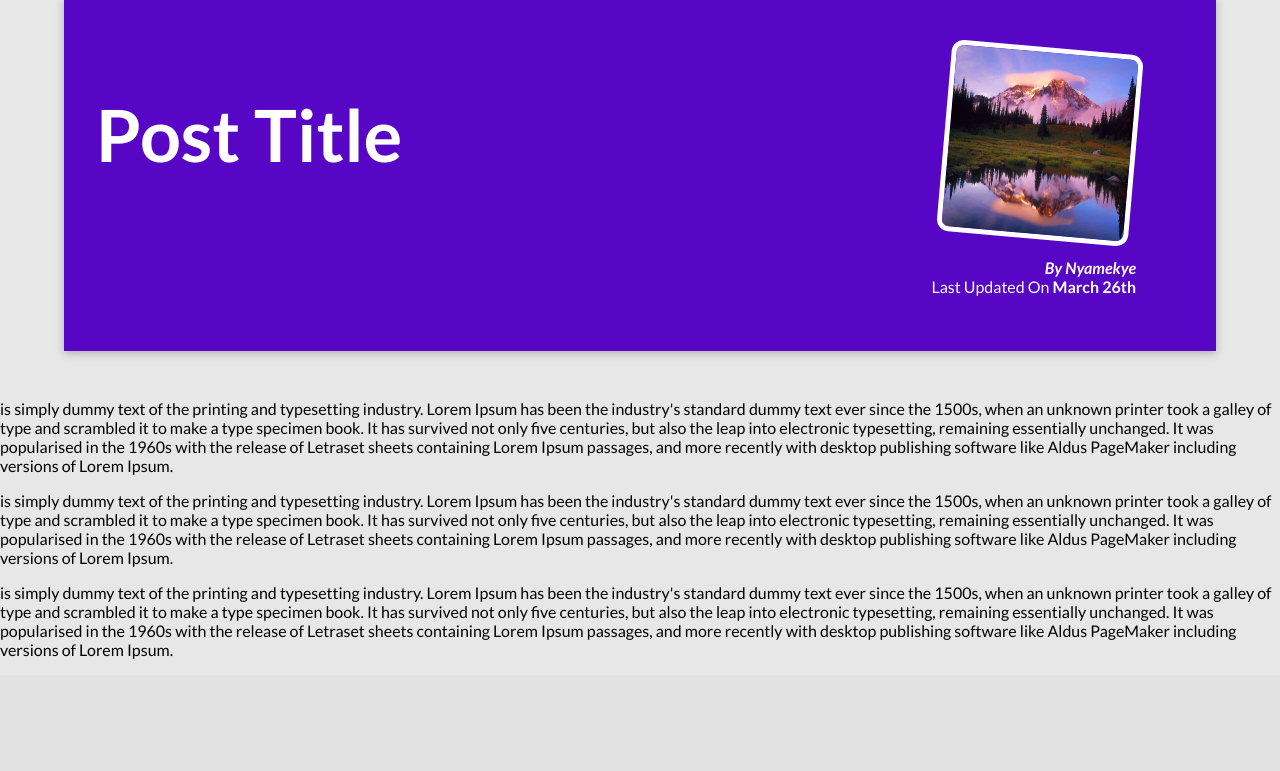
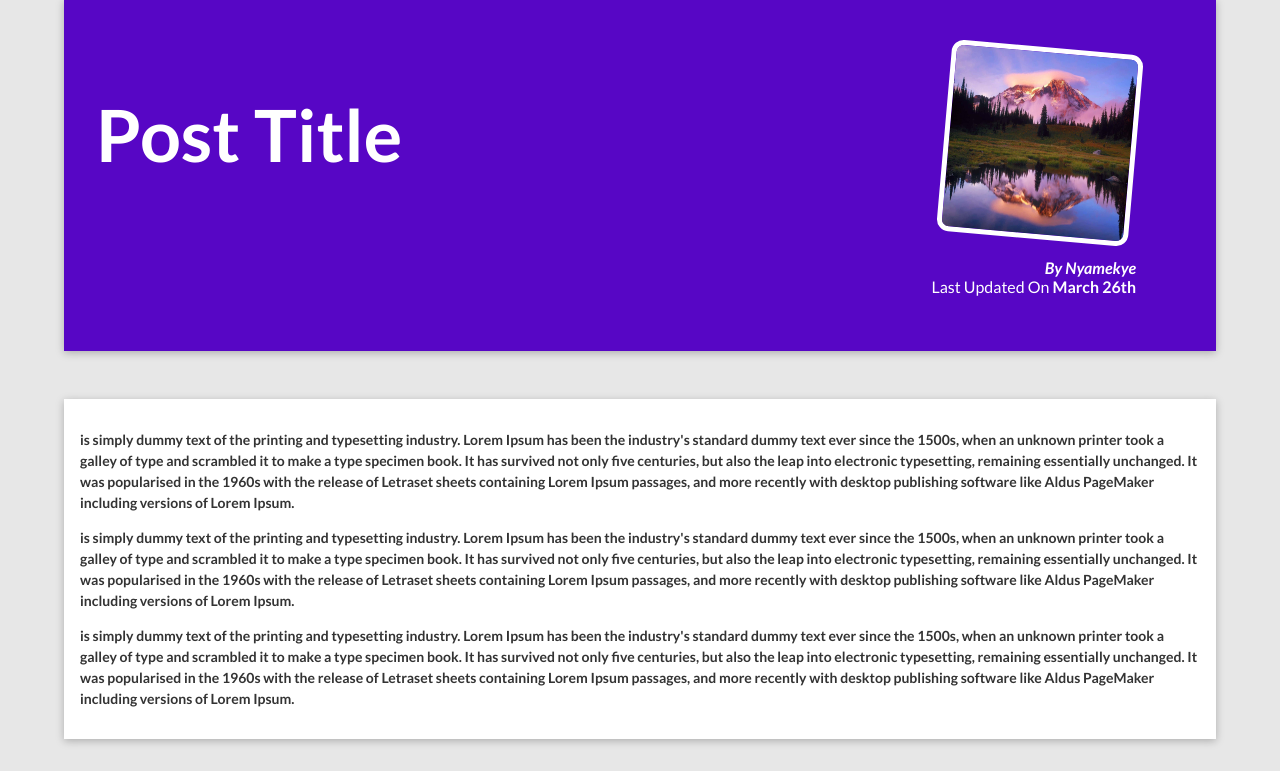
Before and after one commit to Kwesi-Nyamekye/My-first-blog, a Django app: page /posts/1 in a window 1280 px wide. Shown: the part 129-900 px from the top of the page. Before the commit the page ends 788 px from the top, so only its background shows below. Run offline with Django 5.2, Linux system fonts and the light colour scheme; some web fonts are replaced.

Commit message:
Update post-details.css

```diff
--- a/Blog/Static/Blog/post-details.css
+++ b/Blog/Static/Blog/post-details.css
@@ -49,3 +49,31 @@ body {
 #summary time {
     font-weight: bold;
 }
+
+main {
+    margin: 2rem auto;
+    padding: 1rem;
+    width: 90%;
+    max-width: 90rem;
+    background-color: #fff; /* Change to your desired background color */
+    box-shadow: 0 2px 8px rgba(0, 0, 0, 0.25);
+}
+
+main p {
+    margin-bottom: 1rem;
+    font-size: 1rem;
+    line-height: 1.5;
+    color: #333;
+}
+main {
+    font-family: "Lato", sans-serif;
+    font-size: 16px;
+    line-height: 1.6;
+    color: #333;
+    font-weight: bold;
+}
+
+main p {
+    font-size: 14px;
+    margin-bottom: 1em;
+}
```
